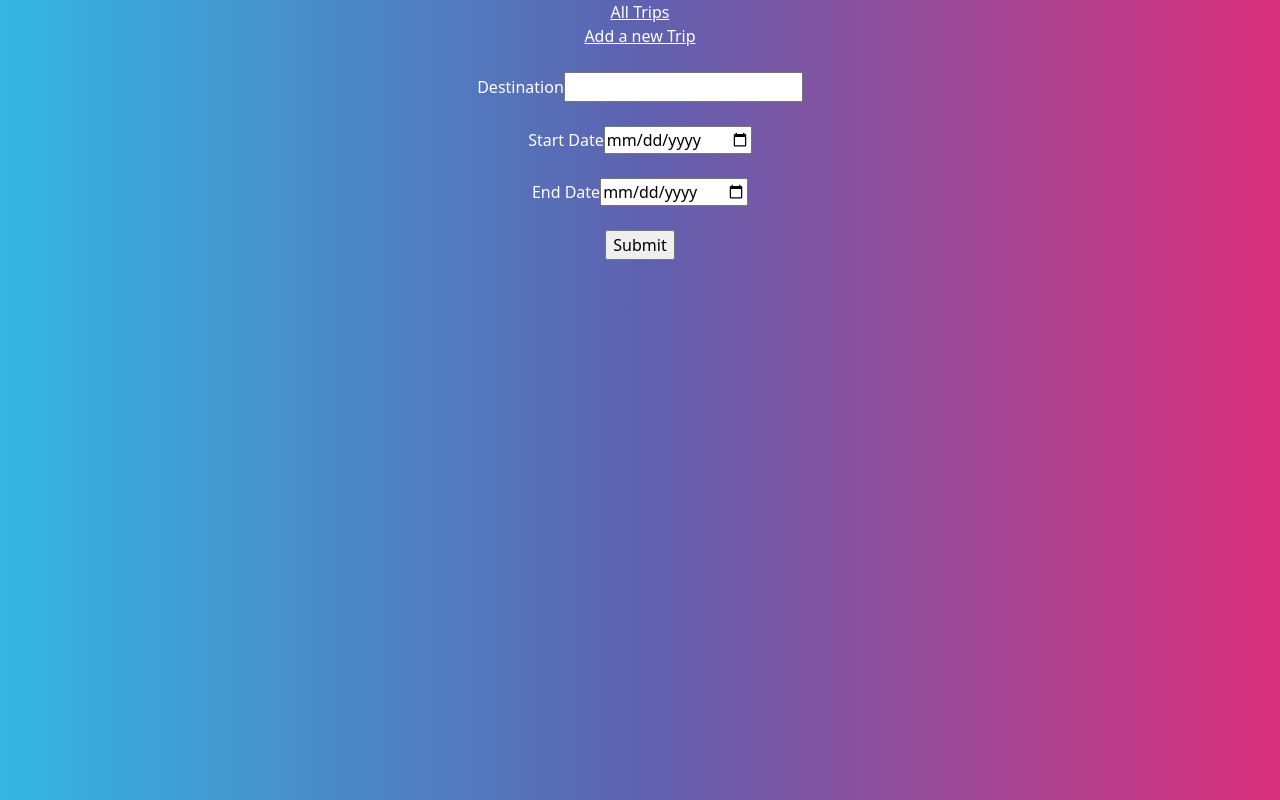
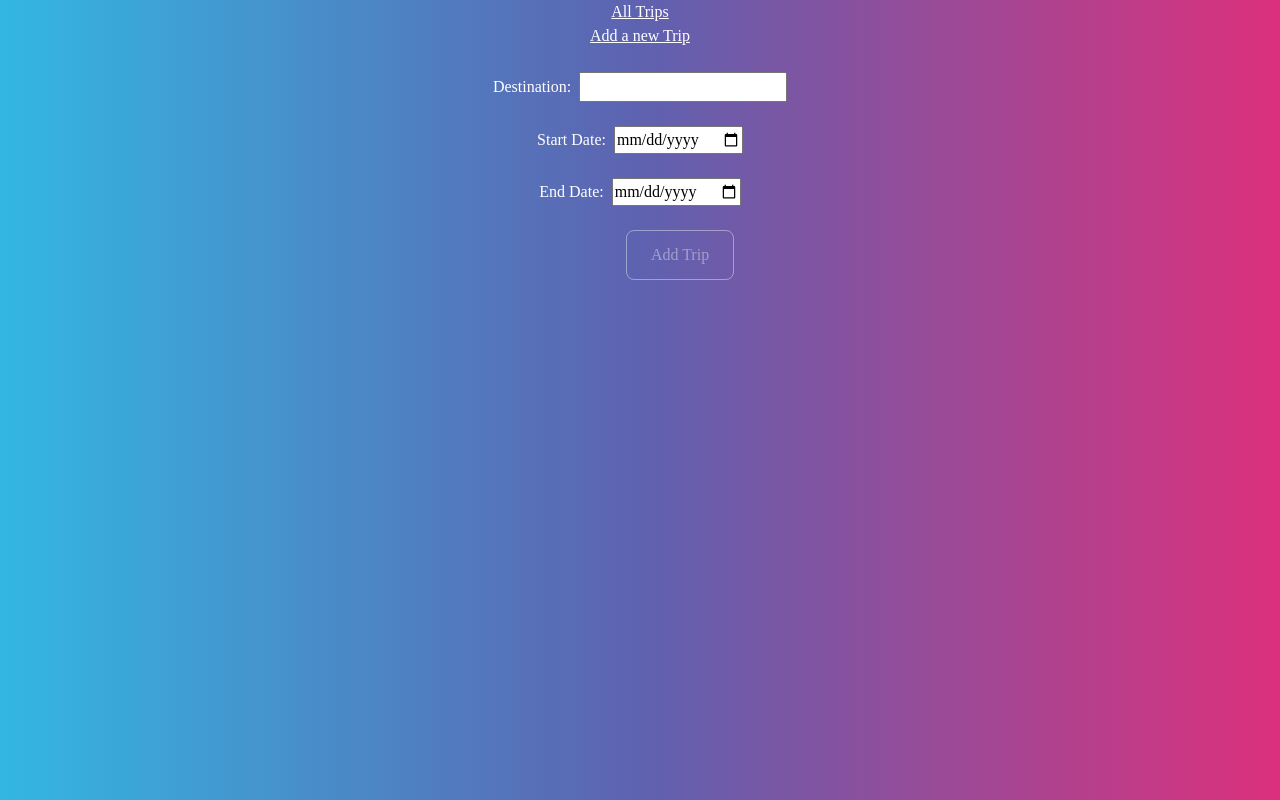
Before and after one commit to jesspesale/travel-planner-frontend, a React (Create React App) app: page /trips/new in a window 1280 px wide. Built offline with nearby package versions, Linux system fonts and the light colour scheme; no server answers.

Commit message:
working on some styling changes

```diff
--- a/src/App.css
+++ b/src/App.css
@@ -1,5 +1,6 @@
 .App {
   text-align: center;
+  font-family: "Bubblegum Sans";
 }
 
 .App-logo {
@@ -36,3 +37,23 @@
     transform: rotate(360deg);
   }
 }
+
+.title {
+  font-size: 30px;
+  text-decoration: underline;
+
+}
+
+.answer {
+  font-size: 20px;
+  color: #B0B0B0;
+}
+
+.deleteButton {
+  border-radius: 12px;
+}
+
+.addButton {
+  font-size: x-small;
+  border-radius: 10px;
+}
--- a/src/componenets/PackingItemForm.js
+++ b/src/componenets/PackingItemForm.js
@@ -1,6 +1,7 @@
 import React from "react";
 import {connect} from "react-redux"
 import {addPackingItem} from "../actions/addPackingItem"
+import { Button } from 'react-bootstrap';
 
 class PackingItemForm extends React.Component {
 // class to keep track of values of the form in state
@@ -30,7 +31,8 @@ class PackingItemForm extends React.Component {
                 <form onSubmit={this.handleSubmit}>
                     <label></label>
                     <input type="text" name="item" value={this.state.item} placeholder="what to pack" onChange={this.handleChange} ></input>
-                    <input type="submit" />
+                    {/* <input type="submit" /> */}
+                    <Button className="addButton" type="submit" variant="outline-secondary">Add</Button>
                 </form>
             </div>
         )
--- a/src/componenets/PackingItems.js
+++ b/src/componenets/PackingItems.js
@@ -12,7 +12,9 @@ const PackingItems = (props) => {
     return (
         <div>
             {props.packing_items && props.packing_items.map(item =>
-                    <li key={item.id}>{item.item}<button onClick={() => handleDelete(item)} style={{ marginLeft: '.5rem'} } >x</button></li>
+                    <li className="answer" key={item.id}>{item.item}
+                    <button className="deleteButton" onClick={() => handleDelete(item)} style={{ marginLeft: '.5rem'} } >x</button>
+                    </li>
                 )}
         </div>
     )
--- a/src/componenets/TripForm.js
+++ b/src/componenets/TripForm.js
@@ -2,6 +2,7 @@ import React from "react";
 import {connect} from "react-redux"
 import { addTrip} from "../actions/addTrip";
 import { Redirect } from 'react-router';
+import { Button } from 'react-bootstrap';
 // class comp. has local state to hold form values
 class TripForm extends React.Component {
 
@@ -39,19 +40,20 @@ class TripForm extends React.Component {
         return (
             <div>
                 <form onSubmit={this.handleSubmit}>
-                    <label>Destination </label>
-                    <input type="text" value={this.state.destination} name="destination" onChange={this.handleChange} />
+                    <label>Destination: </label>
+                    <input style={{ marginLeft: '.5rem'} } type="text" value={this.state.destination} name="destination" onChange={this.handleChange} />
                     <br/>
                     <br/>
-                    <label>Start Date </label>
-                    <input type="date" value={this.state.start_date} name="start_date" onChange={this.handleChange} />
+                    <label>Start Date: </label>
+                    <input style={{ marginLeft: '.5rem'} } type="date" value={this.state.start_date} name="start_date" onChange={this.handleChange} />
                     <br />
                     <br/>
-                    <label>End Date</label>
-                    <input type="date" value={this.state.end_date} name="end_date" onChange={this.handleChange} />
+                    <label>End Date:</label>
+                    <input style={{ marginLeft: '.5rem'} } type="date" value={this.state.end_date} name="end_date" onChange={this.handleChange} />
                     <br/>
                     <br/>
-                    <input type="submit"/>
+                    <Button style={{ marginLeft: '5rem'} }type="submit" variant="outline-secondary">Add Trip</Button>
+                    {/* <input type="submit"/> */}
                 </form>
             </div>
         )
--- a/src/containers/PackingItemContainer.js
+++ b/src/containers/PackingItemContainer.js
@@ -9,7 +9,7 @@ class PackingItemContainer extends React.Component {
         return (
             <div>
                 <br/><br/>
-                <h2>Packing List:</h2>
+                <h2 className="underlined" >Packing List:</h2>
                 <PackingItems packing_items={this.props.trip && this.props.trip.packing_items} />
                 <br/><br/>
                 <PackingItemForm packing_items={this.props.trip && this.props.trip.packing_items} tripId={this.props.trip && this.props.trip.id} />
```
